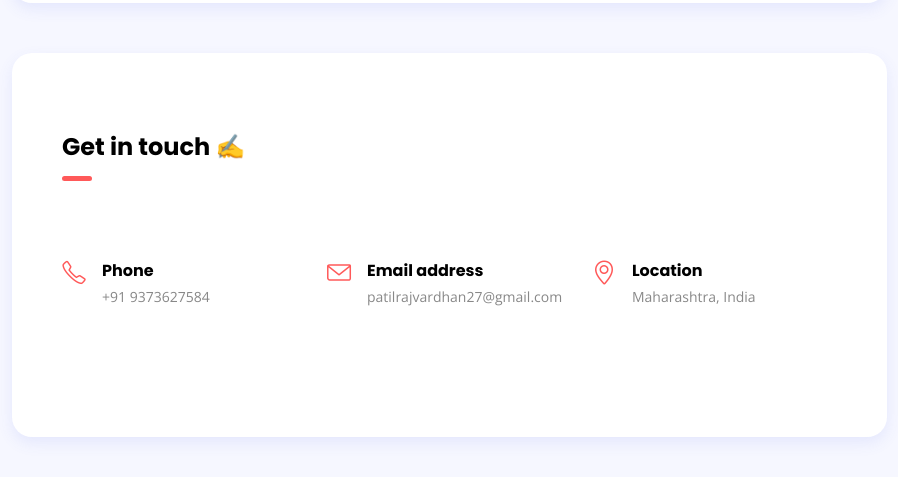
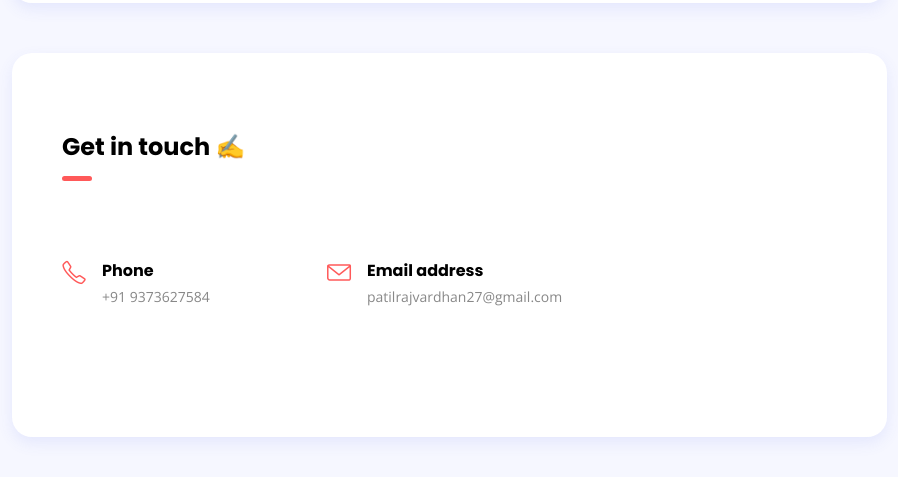
Before and after one commit to patilrajvardhan27/Portfloio-Website, a plain HTML site: page index.html in a window 1280 px wide. Shown: the part 5260-5737 px from the top of the page, without its empty margins (338-1236 px from the left). Drawn offline with nearby package versions, Linux system fonts and the light colour scheme.

Commit message:
removed location

```diff
--- a/index.html
+++ b/index.html
@@ -427,13 +427,6 @@
 					</div>
 				</div>
 				<div class="col-md-4 mb-4 mb-md-0">
-					<div class="contact-info">
-						<i class="icon-location-pin"></i>
-						<div class="details">
-							<h5>Location</h5>
-							<span>Maharashtra, India</span>
-						</div>
-					</div>
 				</div>
 			</div>
 		</section>
```
